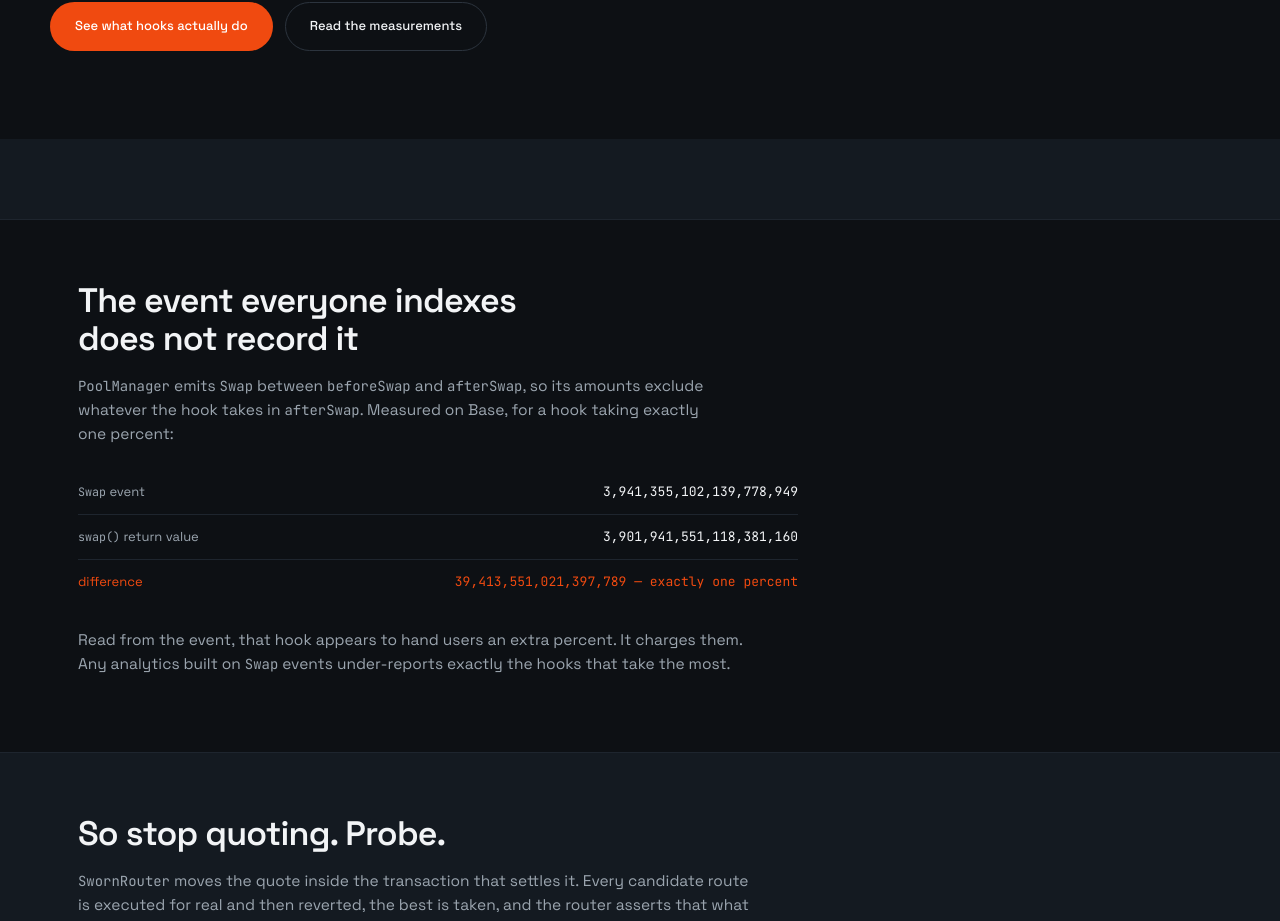
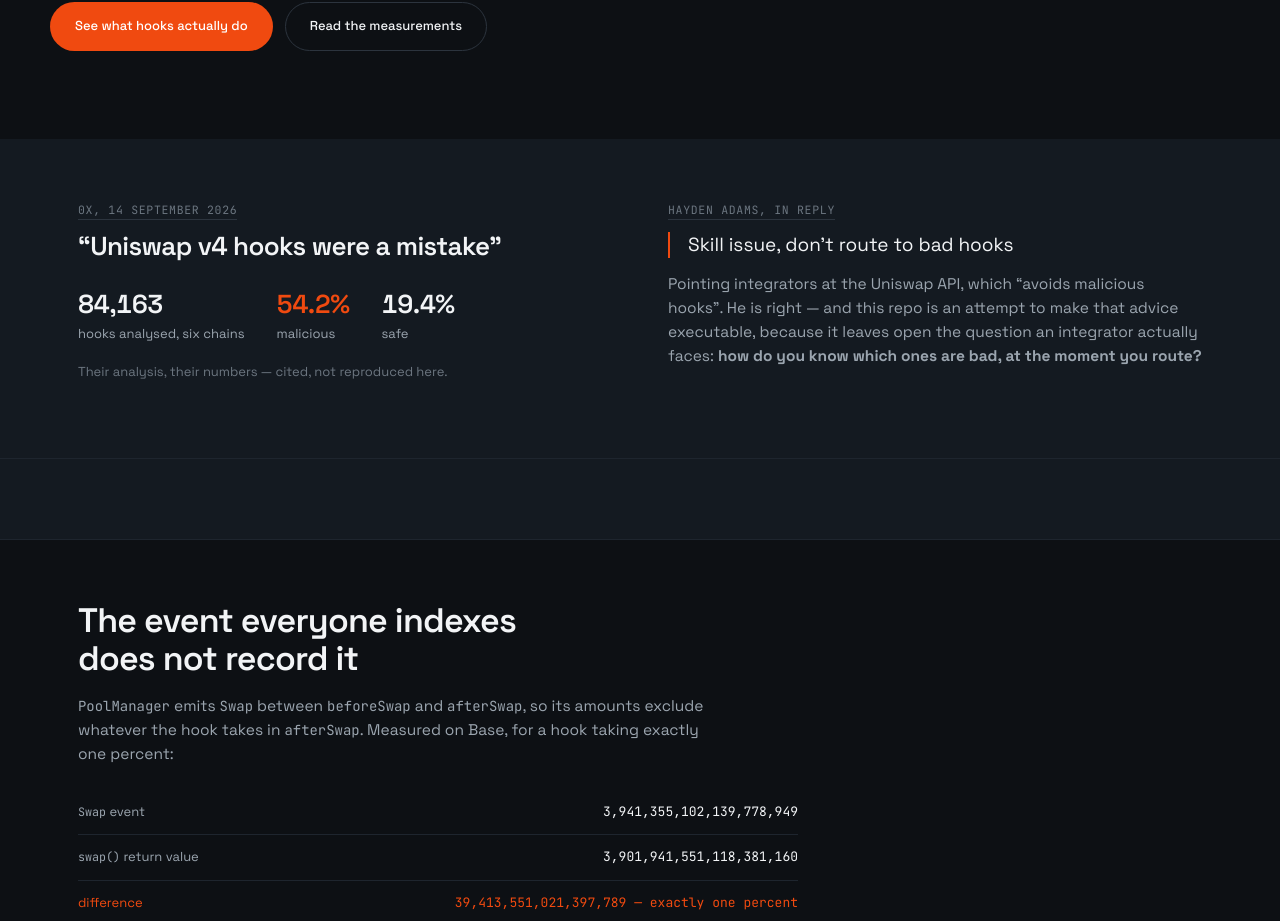
Before and after one commit to Aman035/sworn, a Next.js app in the folder app/: page / in a window 1280 px wide. Shown: the part 870-1791 px from the top of the page. Built offline with nearby package versions, Linux system fonts and the light colour scheme.

Commit message:
cite the 0x study and hayden's reply on the landing

```diff
--- a/app/src/app/globals.css
+++ b/app/src/app/globals.css
@@ -1181,3 +1181,78 @@
   white-space: normal;
   max-width: 34ch;
 }
+
+/* ------------------------------------------------------------------- origin */
+
+/* The public exchange this work answers. Figures here are *cited*, not measured, so they
+   are visually separated from every other number on the site and each carries a link to
+   its source — the project's credibility rests on that line never blurring. */
+.origin {
+  background: var(--sheet);
+}
+
+.origin-grid {
+  display: grid;
+  grid-template-columns: repeat(auto-fit, minmax(300px, 1fr));
+  gap: 40px 56px;
+}
+
+.origin-who {
+  margin: 0 0 10px;
+  font-family: var(--mono);
+  font-size: var(--t-xs);
+  letter-spacing: 0.06em;
+  text-transform: uppercase;
+}
+
+.origin-who a {
+  color: var(--faint);
+  text-decoration: none;
+  border-bottom: 1px solid var(--rule-hard);
+  padding-bottom: 2px;
+}
+
+.origin-who a:hover {
+  color: var(--ink);
+}
+
+.origin h2 {
+  font-size: var(--t-l);
+  max-width: none;
+}
+
+.origin-stats {
+  display: flex;
+  flex-wrap: wrap;
+  gap: 10px 32px;
+  margin: 22px 0 0;
+  padding: 0;
+  list-style: none;
+}
+
+.origin-stats li {
+  font-size: var(--t-s);
+  color: var(--ink-2);
+}
+
+.origin-stats b {
+  display: block;
+  font-size: var(--t-l);
+  font-weight: 600;
+  letter-spacing: -0.02em;
+  color: var(--ink);
+  font-variant-numeric: tabular-nums;
+}
+
+.origin-stats b.bad {
+  color: var(--signal);
+}
+
+.origin blockquote {
+  margin: 0 0 14px;
+  padding-left: 18px;
+  border-left: 2px solid var(--signal);
+  font-size: var(--t-m);
+  line-height: 1.35;
+  color: var(--ink);
+}
--- a/app/src/app/page.tsx
+++ b/app/src/app/page.tsx
@@ -52,6 +52,59 @@
           </div>
         </div>
       </section>
+
+      {/* The origin, attributed. 0x's study establishes the scale of the problem; this
+          repo cannot, and presenting their figures as ours would undo the one thing it
+          has going for it. Every cited number carries its source inline. */}
+      <Reveal as="section" className="panel origin">
+        <div className="panel-inner">
+          <div className="origin-grid">
+            <article>
+              <p className="origin-who">
+                <a
+                  href="https://0x.org/post/uniswap-v4-hooks-were-a-mistake"
+                  rel="noreferrer noopener"
+                >
+                  0x, 14 September 2026
+                </a>
+              </p>
+              <h2>&ldquo;Uniswap v4 hooks were a mistake&rdquo;</h2>
+              <ul className="origin-stats">
+                <li>
+                  <b>84,163</b> hooks analysed, six chains
+                </li>
+                <li>
+                  <b className="bad">54.2%</b> malicious
+                </li>
+                <li>
+                  <b>19.4%</b> safe
+                </li>
+              </ul>
+              <p className="fineprint">
+                Their analysis, their numbers — cited, not reproduced here.
+              </p>
+            </article>
+
+            <article>
+              <p className="origin-who">
+                <a
+                  href="https://x.com/haydenzadams/status/2099711270115013085"
+                  rel="noreferrer noopener"
+                >
+                  Hayden Adams, in reply
+                </a>
+              </p>
+              <blockquote>Skill issue, don&rsquo;t route to bad hooks</blockquote>
+              <p>
+                Pointing integrators at the Uniswap API, which &ldquo;avoids malicious hooks&rdquo;.
+                He is right — and this repo is an attempt to make that advice executable, because it
+                leaves open the question an integrator actually faces:{' '}
+                <strong>how do you know which ones are bad, at the moment you route?</strong>
+              </p>
+            </article>
+          </div>
+        </div>
+      </Reveal>
 
       <Reveal as="section" className="strip">
         <div className="strip-inner">
```
Also changed, not shown: 1 other file (tests, documents, lock files or other folders).
